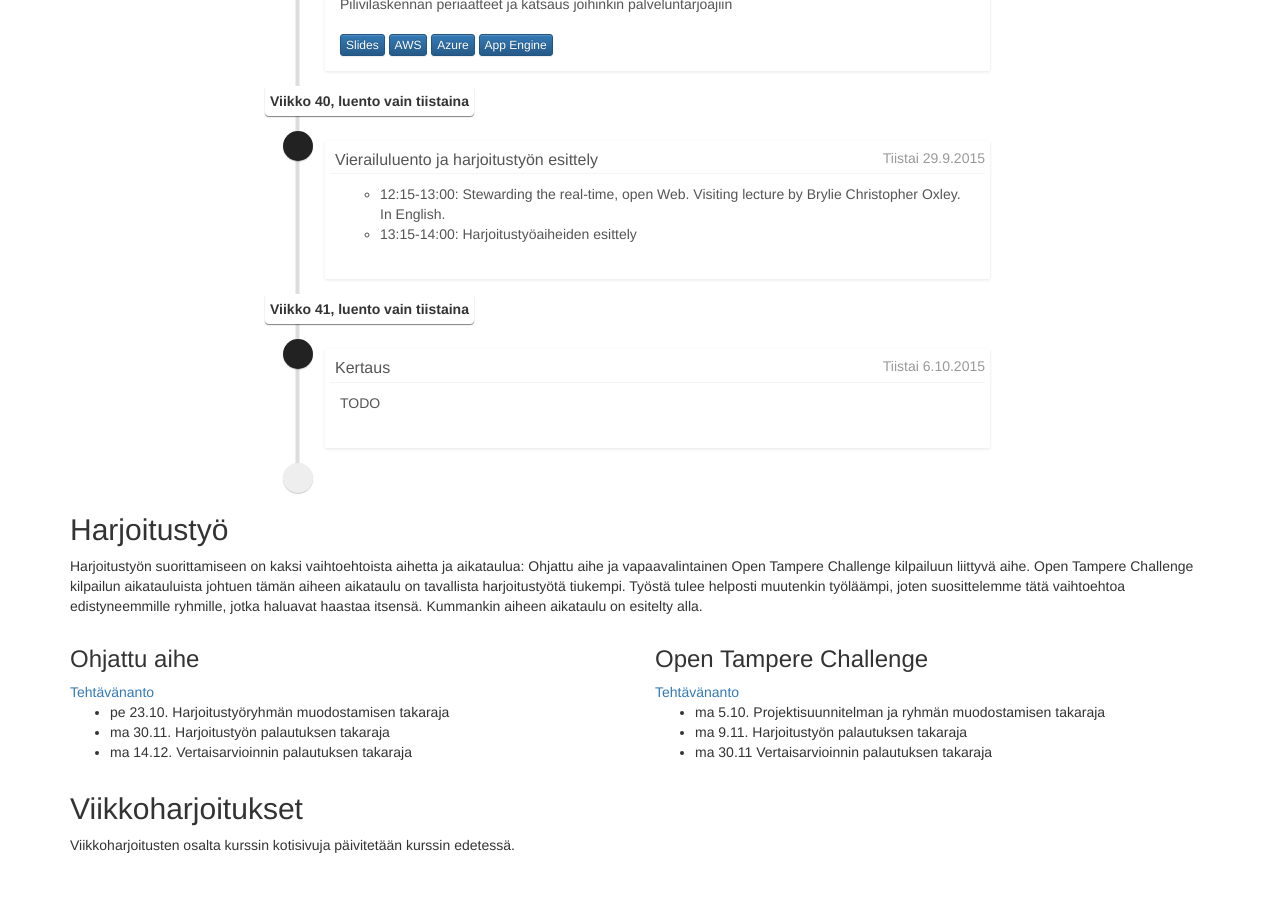
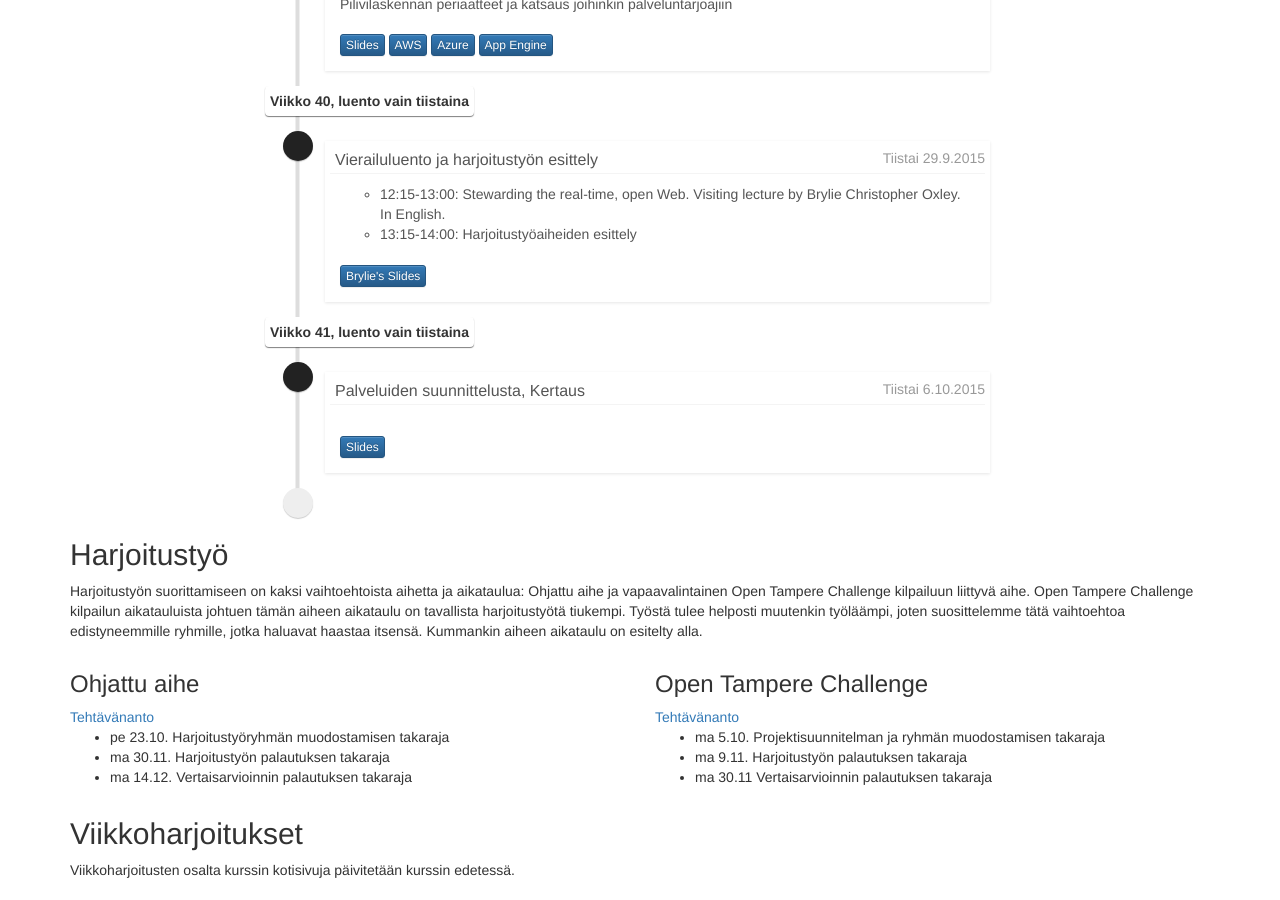
Before and after one commit to Palpo/palpo.github.io, a Jekyll site: the page built from index.html, in a window 1280 px wide and 900 px high, scrolled down 2036 px. Built offline with Jekyll 4.4.1, drawn with Linux system fonts in a browser that asks for light colours; nearby versions of some CDN libraries; before the commit the page ends 2911 px from its top, so only the background shows below that.

Commit message:
adding the last slides

```diff
--- a/index.html
+++ b/index.html
@@ -167,7 +167,7 @@ layout: default
                 </ul>
 		</div>
                 <div class='timeline-footer'>
-
+                    <a class="btn btn-primary btn-xs" href="https://github.com/brylie/realtime-open-web">Brylie's Slides</a>
                 </div>
               </div>
             </li>
@@ -181,12 +181,12 @@ layout: default
               <i class="fa fa-envelope bg-black"></i>
               <div class="timeline-item">
                 <span class="time"><i class="fa fa-clock-o"></i>Tiistai 6.10.2015</span>
-                <h3 class="timeline-header">Kertaus</h3>
+                <h3 class="timeline-header">Palveluiden suunnittelusta, Kertaus</h3>
                 <div class="timeline-body">
-                   TODO
+
 		</div>
                 <div class='timeline-footer'>
-
+                    <a class="btn btn-primary btn-xs" href="/slides/suunnittelu-ja-kertaus.pdf">Slides</a>
                 </div>
               </div>
             </li>
```
Also changed, not shown: 1 other file.
